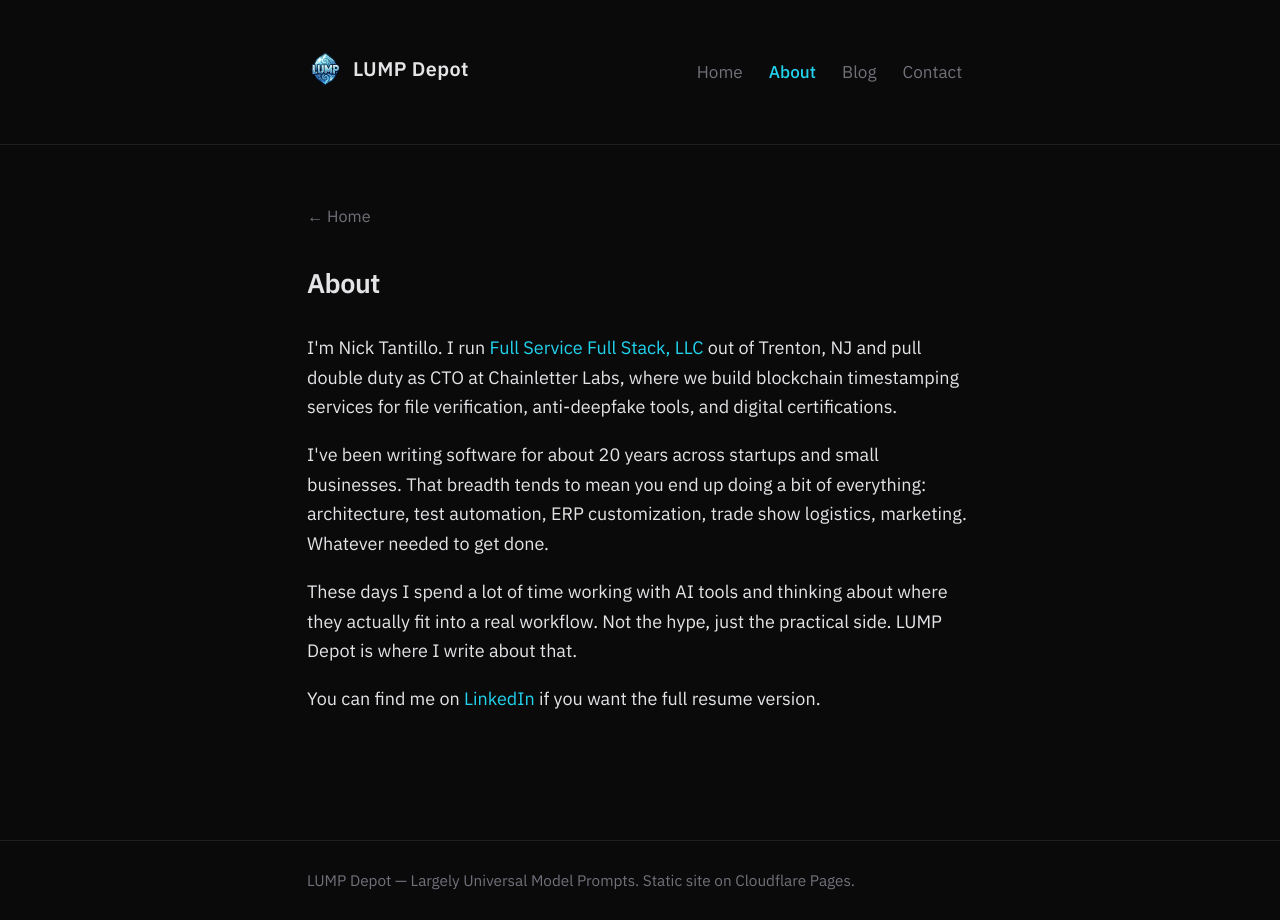
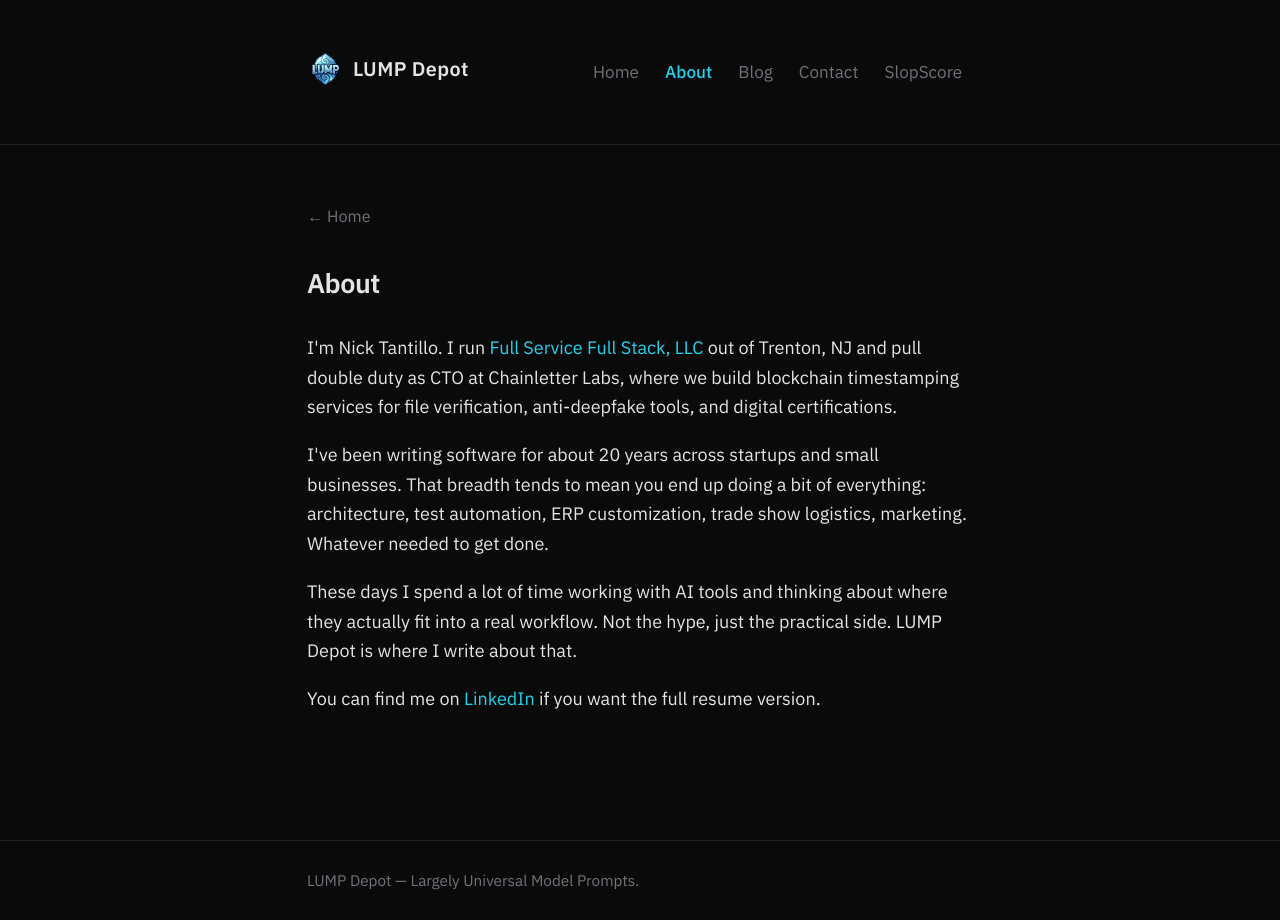
Before and after one commit to NTBooks/dev_blog, an Eleventy site: page src/about.njk in a window 1280 px wide. Built offline with nearby package versions, Linux system fonts and the light colour scheme; Eleventy itself is replaced by a stand-in of ours; files that its build step writes are made by us from their sources.

Commit message:
Update footer text and add SlopScore link to header for improved site navigation and branding.

```diff
--- a/src/_includes/partials/footer.njk
+++ b/src/_includes/partials/footer.njk
@@ -1,5 +1,5 @@
 <footer class="site-footer" role="contentinfo">
   <div class="site-footer-inner">
-    LUMP Depot &mdash; Largely Universal Model Prompts. Static site on Cloudflare Pages.
+    LUMP Depot &mdash; Largely Universal Model Prompts.
   </div>
 </footer>
--- a/src/_includes/partials/header.njk
+++ b/src/_includes/partials/header.njk
@@ -6,6 +6,7 @@
       <a href="/about.html"{% if page.url == "/about.html" %} aria-current="page"{% endif %}>About</a>
       <a href="/blog/"{% if page.url == "/blog/" %} aria-current="page"{% endif %}>Blog</a>
       <a href="/contact.html"{% if page.url == "/contact.html" %} aria-current="page"{% endif %}>Contact</a>
+      <a href="https://slopscore.lumpdepot.com/">SlopScore</a>
     </nav>
   </div>
 </header>
```
